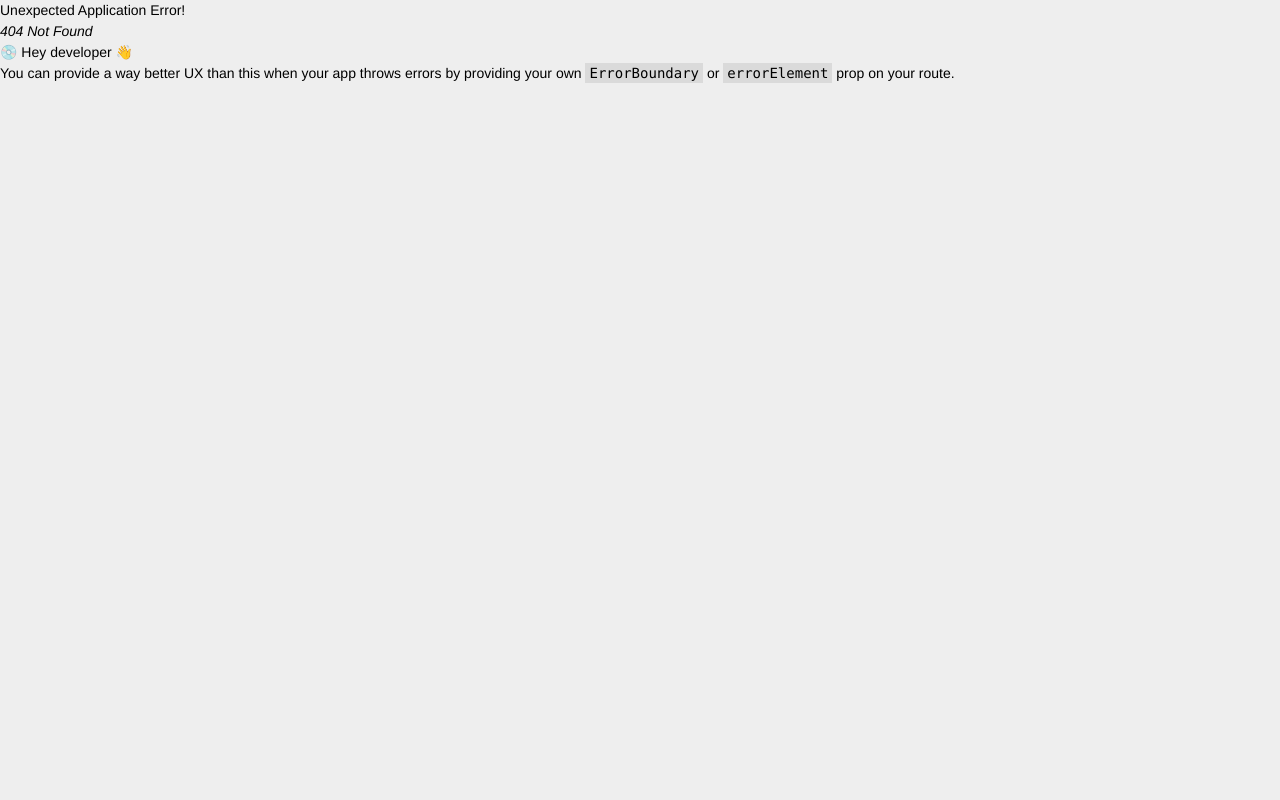
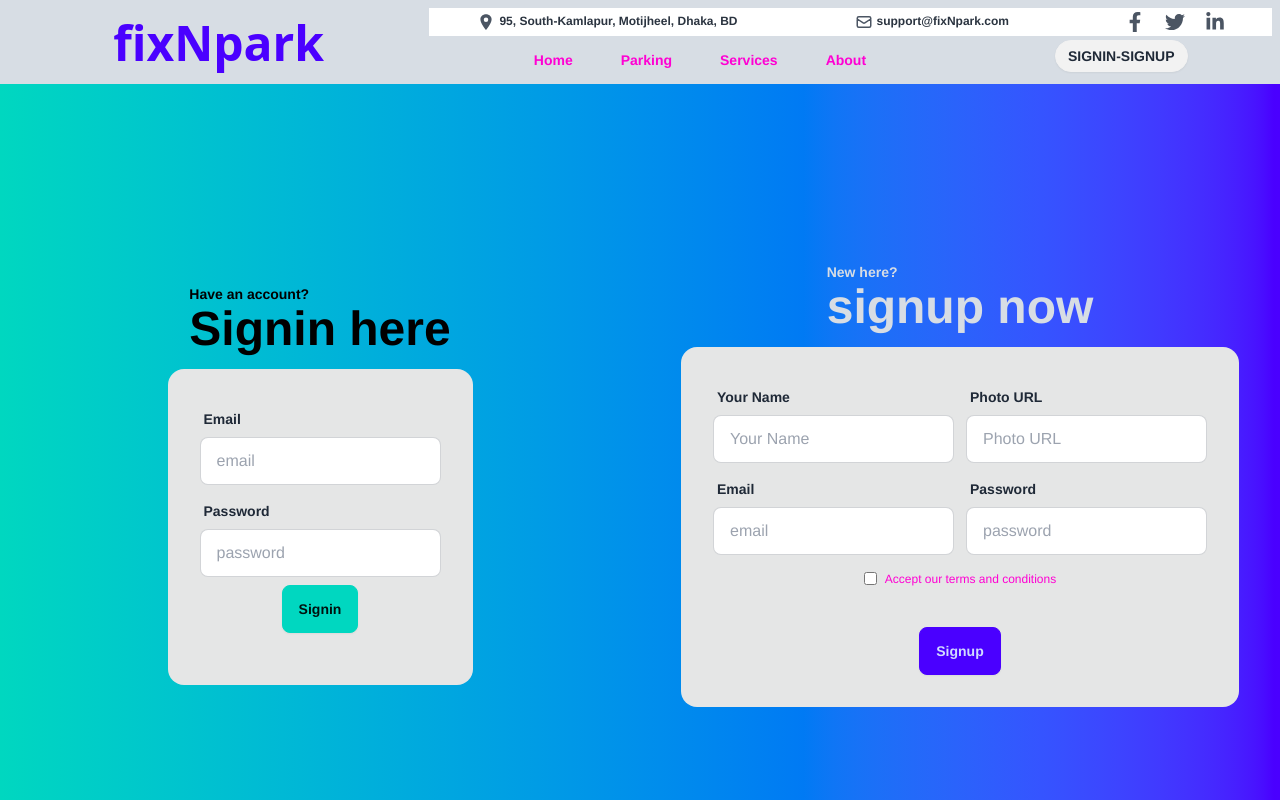
Before and after one commit to AlfredGomes23/fixNpark_client, a React (Vite) app: page /signin-signup in a window 1280 px wide. Before the commit this address had no page. Shown: the top 800 px of the page. Built offline with nearby package versions, Linux system fonts and the light colour scheme; a web font is replaced by a local one.

Commit message:
added signin-signup page
added signin-sihnup page with react form hook.

```diff
--- a/src/Components/FAQ.jsx
+++ b/src/Components/FAQ.jsx
@@ -1,8 +1,6 @@
 import { useEffect } from "react";
 import { useState } from "react";
 import SectionHeader from "./SectionHeader";
-import { FaClipboardQuestion } from "react-icons/fa6";
-import { FcAnswers } from "react-icons/fc";
 
 const FAQ = () => {
     const [faqs, setFaqs] = useState([]);
@@ -21,9 +19,9 @@ const FAQ = () => {
                     faqs.map(faq =>
                         <div className="collapse collapse-arrow join-item border-base-300 border mx-auto">
                             <input type="radio" name="my-accordion-4" />
-                            <div className="collapse-title text-xl font-bold flex flex-row items-center"><FaClipboardQuestion /> {faq.question}</div>
+                            <div className="collapse-title text-xl font-bold">Que. {faq.question}</div>
                             <div className="collapse-content font-semibold text-gray-800">
-                                <p className="flex flex-row"><FcAnswers /> {faq.answer}</p>
+                                <p>Ans. {faq.answer}</p>
                             </div>
                         </div>
                     )
--- a/src/Components/Navbar.jsx
+++ b/src/Components/Navbar.jsx
@@ -33,7 +33,7 @@ const Navbar = () => {
                     <li><NavLink to="">Services</NavLink></li>
                     <li><NavLink to="/about">About</NavLink></li>
                 </ul>
-                <NavLink to="" className='btn btn-sm rounded-full uppercase'>Account</NavLink>
+                <NavLink to="/signin-signup" className='btn btn-sm rounded-full uppercase'>SignIn-SignUp</NavLink>
             </div>
         </nav>
     );
--- /dev/null
+++ b/src/Pages/SigninSignup.jsx
@@ -0,0 +1,109 @@
+import { useForm } from "react-hook-form"
+
+const SigninSignup = () => {
+    // signin
+    const { register: signin, handleSubmit: handleSigninSubmit, watch: watchIn, formState: { errors: inErr } } = useForm();
+    const onSignin = data => {
+        console.log(data);
+    };
+    // signup
+    const { register: signup, handleSubmit: handleSignupSubmit, watch: watchUp, formState: { errors: upErr } } = useForm();
+    const onSignup = data => {
+        console.log(data);
+    };
+
+    return (
+        <div className="flex flex-col lg:flex-row bg-gradient-to-r from-accent to-primary">
+            {/* signin */}
+            <div className="hero min-h-screen mb-10" data-aos="slide-left">
+                <div className="hero-content flex-col">
+                    <div className="text-center lg:text-left">
+                        <p className="font-bold">Have an account?</p>
+                        <h1 className="text-5xl font-bold">Signin here</h1>
+                    </div>
+                    <div className="card flex-shrink-0 w-full max-w-sm bg-base-300 pb-5">
+                        <form className="card-body" onSubmit={handleSigninSubmit(onSignin)}>
+                            <div className="form-control">
+                                <label className="label">
+                                    <span className="label-text font-semibold">Email</span>
+                                </label>
+                                <input type="email"
+                                    name="email"
+                                    placeholder="email" className="input input-bordered" required {...signin("email")} />
+                            </div>
+                            <div className="form-control">
+                                <label className="label">
+                                    <span className="label-text font-semibold">Password</span>
+                                </label>
+                                <input type="password" name="password" placeholder="password" className="input input-bordered" required {...signin("password")} />
+                            </div>
+                            <div className="form-control">
+                                <button className="btn btn-accent w-fit mx-auto">Signin</button>
+                            </div>
+                        </form>
+                    </div>
+                </div>
+            </div>
+            {/* signup */}
+            <div className="hero min-h-screen mb-10" data-aos="slide-right">
+                <div className="hero-content flex-col">
+                    <div className="text-center lg:text-left text-neutral-content">
+                        <p className="font-bold">New here?</p>
+                        <h1 className="text-5xl font-bold">signup now</h1>
+                    </div>
+                    <div className="card flex-shrink-0  w-fit bg-base-300">
+                        <form className="card-body" onSubmit={handleSignupSubmit(onSignup)}>
+                            {/* name url */}
+                            <div className="flex flex-col lg:flex-row gap-3">
+                                <div className="form-control">
+                                    <label className="label">
+                                        <span className="label-text font-semibold">Your Name</span>
+                                    </label>
+                                    <input type="text"
+                                        name="name"
+                                        placeholder="Your Name" className="input input-bordered" required {...signup("name")} />
+                                </div>
+                                <div className="form-control">
+                                    <label className="label">
+                                        <span className="label-text font-semibold">Photo URL</span>
+                                    </label>
+                                    <input type="text"
+                                        name="url"
+                                        placeholder="Photo URL" className="input input-bordered" required {...signup("url")}/>
+                                </div>
+                            </div>
+                            {/* email password */}
+                            <div className="flex flex-col lg:flex-row gap-3">
+                                <div className="form-control">
+                                    <label className="label">
+                                        <span className="label-text font-semibold">Email</span>
+                                    </label>
+                                    <input type="email"
+                                        name="email"
+                                        placeholder="email" className="input input-bordered" required {...signup("email")}/>
+                                </div>
+                                <div className="form-control">
+                                    <label className="label">
+                                        <span className="label-text font-semibold">Password</span>
+                                    </label>
+                                    <input type="password"
+                                        name="password" placeholder="password" className="input input-bordered" required {...signup("password")}/>
+                                </div>
+                            </div>
+                            <label className="label mx-auto">
+                                <input type="checkbox" name="checkbox" id="" required {...signup("termsConditions")} />
+                                <p className="label-text-alt link link-hover ml-2 text-secondary">Accept our terms and conditions</p>
+                            </label>
+
+                            <div className="form-control mt-6">
+                                <button className="btn btn-primary w-fit mx-auto">Signup</button>
+                            </div>
+                        </form>
+                    </div>
+                </div>
+            </div>
+        </div>
+    );
+};
+
+export default SigninSignup;
--- a/src/Routes/Routes.jsx
+++ b/src/Routes/Routes.jsx
@@ -4,6 +4,7 @@ import {
 import Home from "../Pages/Home";
 import MainLayout from "../layouts/MainLayout";
 import About from "../Pages/About";
+import SigninSignup from "../Pages/SigninSignup";
 
 export const router = createBrowserRouter([
     {
@@ -26,6 +27,10 @@ export const router = createBrowserRouter([
             //     path:'/services',
             //     element:<Services></Services>
             // },
+            {
+                path:'/signin-signup',
+                element:<SigninSignup></SigninSignup>
+            },
         ]
     },
 ]);
```
